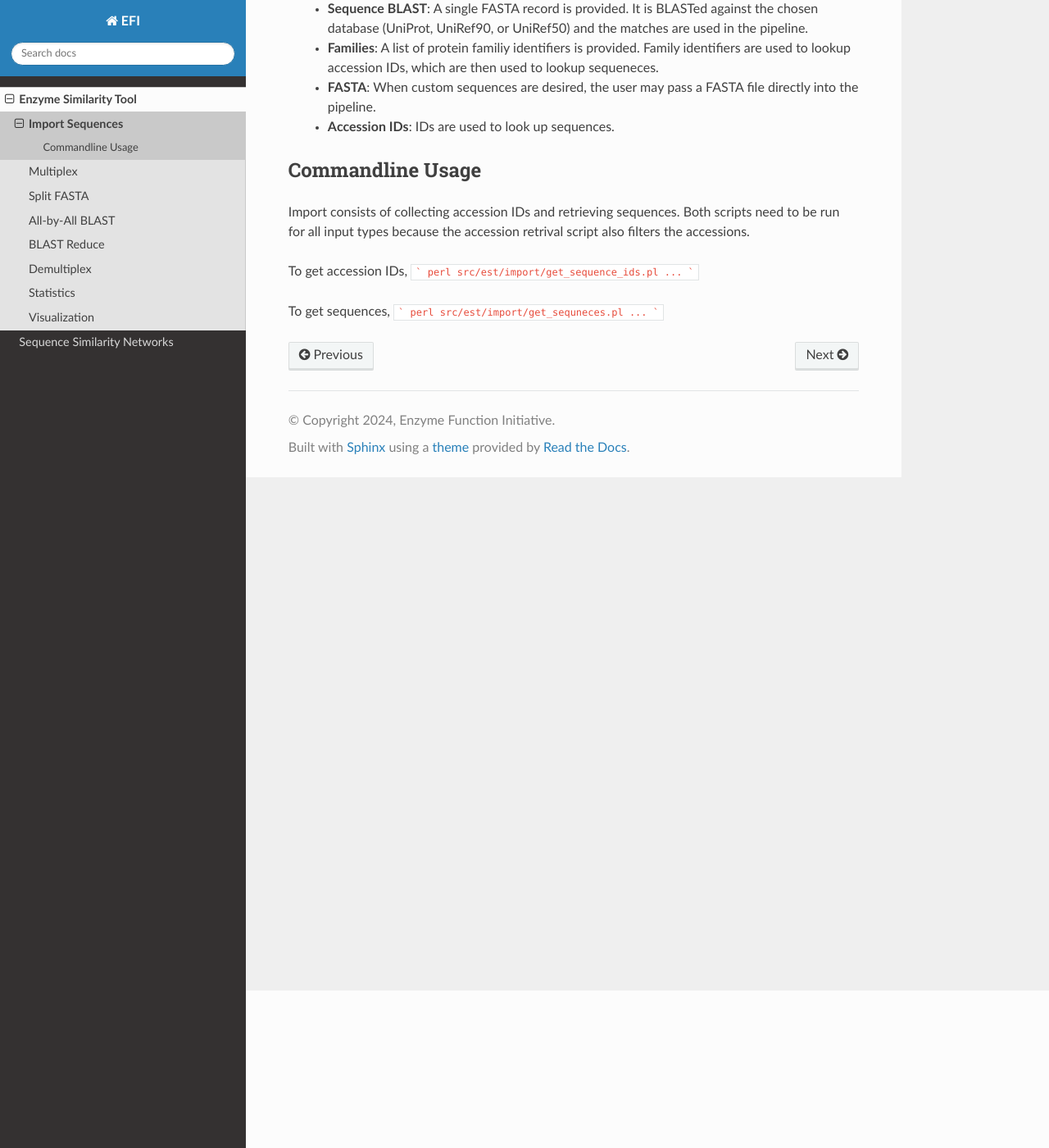
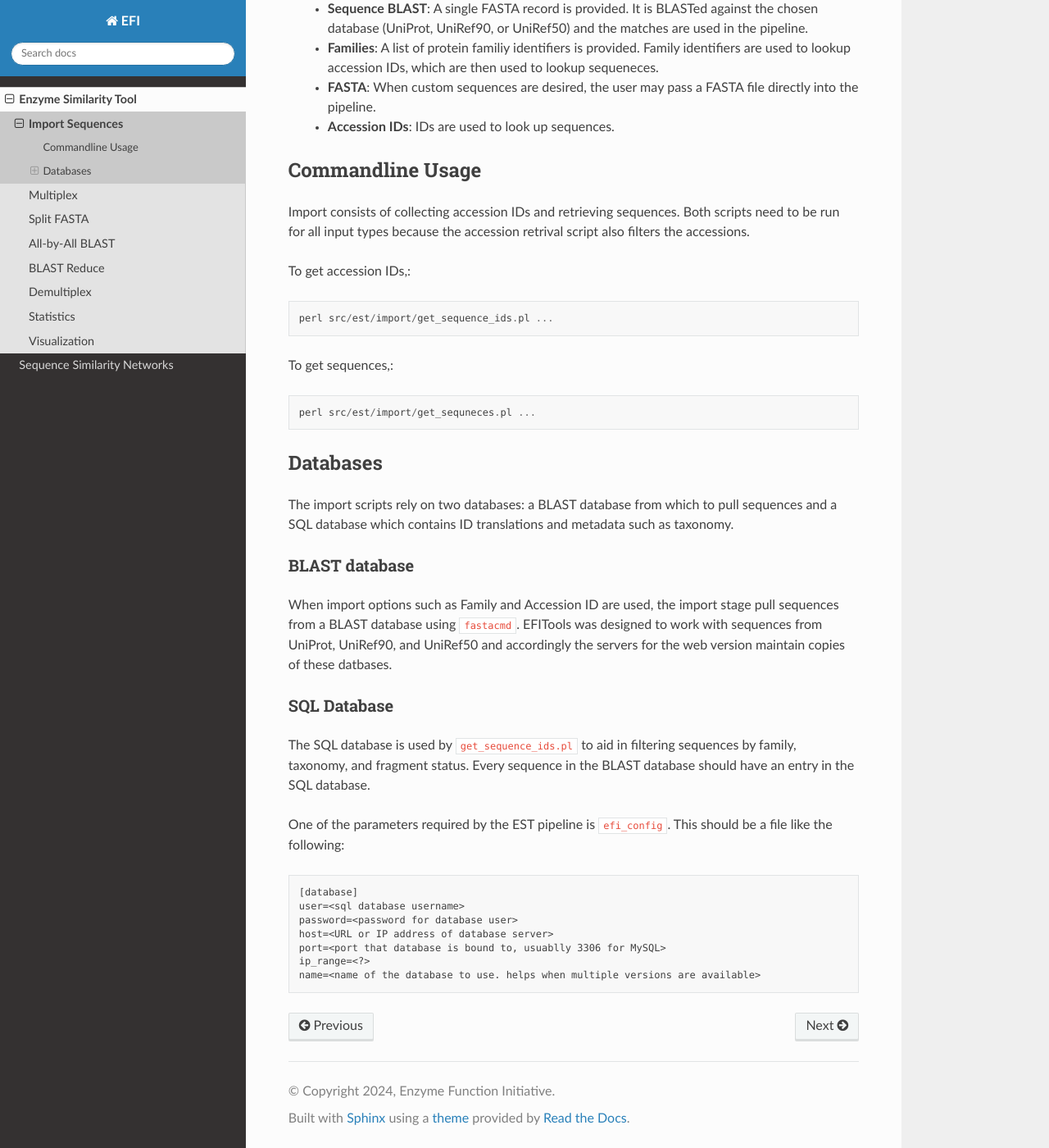
Before and after one commit to EnzymeFunctionInitiative/EST, a Sphinx documentation site: the page built from docs/source/est/import/index.rst, in a window 1280 px wide and 1400 px high, scrolled down 192 px. Shown: the whole window at 82% size. Built offline with Sphinx 7.4.7 and the Read the Docs theme 2.0.0, drawn with Linux system fonts in a browser that asks for light colours.

Commit message:
Add database information

````diff
--- a/docs/source/est/import/index.rst
+++ b/docs/source/est/import/index.rst
@@ -22,12 +22,42 @@ Import consists of collecting accession IDs and retrieving sequences. Both
 scripts need to be run for all input types because the accession retrival script
 also filters the accessions.
 
-To get accession IDs,
-```
-perl src/est/import/get_sequence_ids.pl ...
-```
+To get accession IDs,::
 
-To get sequences,
-```
-perl src/est/import/get_sequneces.pl ...
-```
+    perl src/est/import/get_sequence_ids.pl ...
+
+
+To get sequences,::
+
+    perl src/est/import/get_sequneces.pl ...
+
+
+Databases
+---------
+The import scripts rely on two databases: a BLAST database from which to pull
+sequences and a SQL database which contains ID translations and metadata such as
+taxonomy.
+
+BLAST database
+~~~~~~~~~~~~~~
+When import options such as Family and Accession ID are used, the import stage
+pull sequences from a BLAST database using ``fastacmd``. EFITools was designed
+to work with sequences from UniProt, UniRef90, and UniRef50 and accordingly the
+servers for the web version maintain copies of these datbases.
+
+SQL Database
+~~~~~~~~~~~~
+The SQL database is used by ``get_sequence_ids.pl`` to aid in filtering
+sequences by family, taxonomy, and fragment status. Every sequence in the BLAST
+database should have an entry in the SQL database.
+
+One of the parameters required by the EST pipeline is ``efi_config``. This
+should be a file like the following: ::
+
+    [database]
+    user=<sql database username>
+    password=<password for database user>
+    host=<URL or IP address of database server>
+    port=<port that database is bound to, usuablly 3306 for MySQL>
+    ip_range=<?>
+    name=<name of the database to use. helps when multiple versions are available>
````
